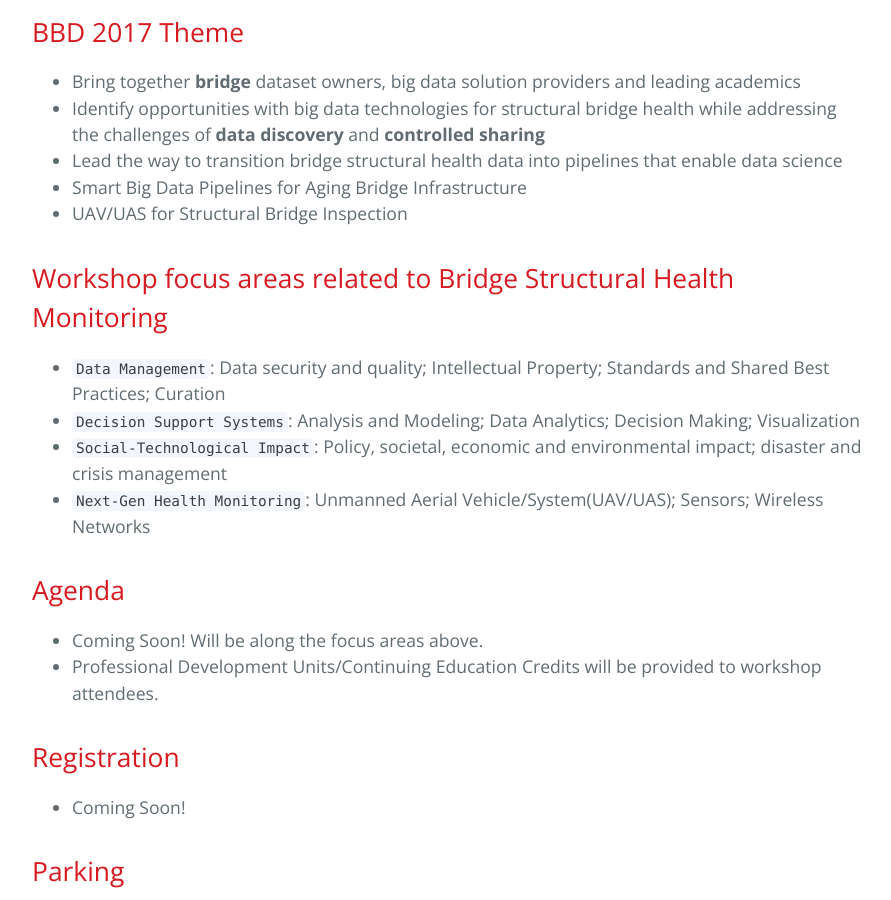
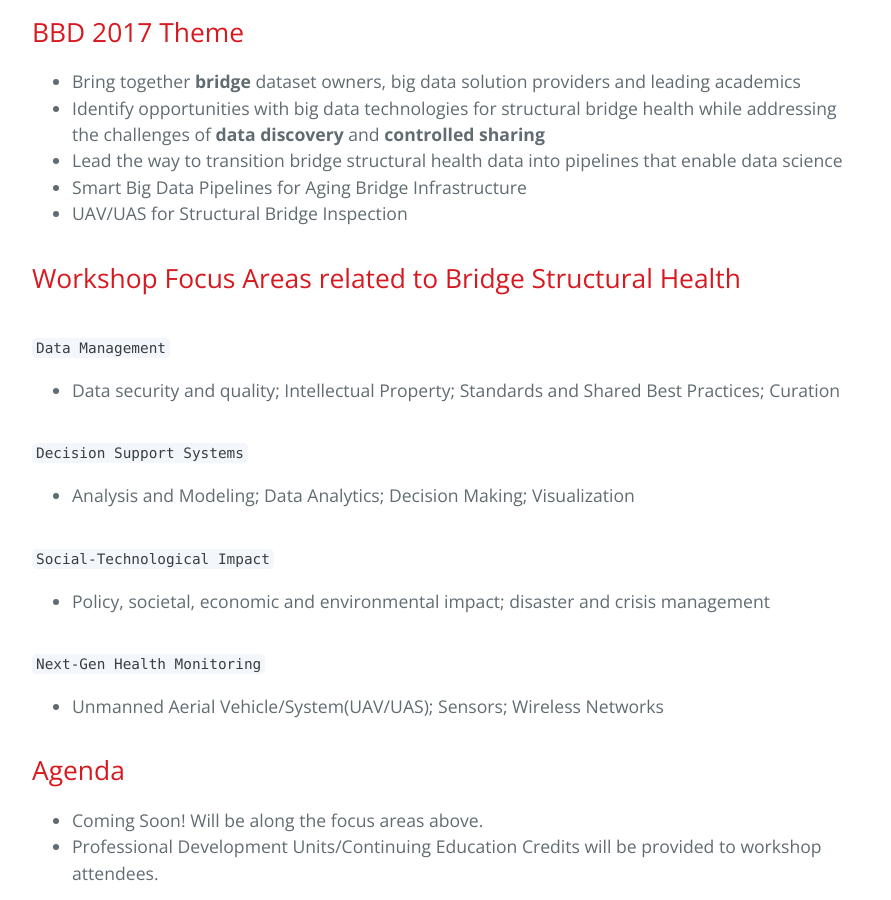
Before and after one commit to BridgingBigData/BridgingBigData.github.io, a Jekyll site: the page built from pages/bbd2017.md, in a window 1280 px wide and 900 px high, scrolled down 1018 px. Shown: the whole window, without its empty margins (192-1083 px from the left). Built offline with Jekyll 4.4.1, drawn with Linux system fonts in a browser that asks for light colours.

Commit message:
focus areas highlighted

````diff
--- a/pages/bbd2017.md
+++ b/pages/bbd2017.md
@@ -20,11 +20,18 @@ This year BBD workshop is collocated with the MBDH All-Hands meeting at the Kiew
 - Smart Big Data Pipelines for Aging Bridge Infrastructure
 - UAV/UAS for Structural Bridge Inspection
 
-## Workshop focus areas related to Bridge Structural Health Monitoring
-- ```Data Management```: Data security and quality; Intellectual Property; Standards and Shared Best Practices; Curation
-- ```Decision Support Systems```: Analysis and Modeling; Data Analytics; Decision Making; Visualization
-- ```Social-Technological Impact```: Policy, societal, economic and environmental impact; disaster and crisis management
-- ```Next-Gen Health Monitoring```: Unmanned Aerial Vehicle/System(UAV/UAS); Sensors; Wireless Networks
+## Workshop Focus Areas related to Bridge Structural Health
+### ```Data Management```
+- Data security and quality; Intellectual Property; Standards and Shared Best Practices; Curation
+
+### ```Decision Support Systems```
+- Analysis and Modeling; Data Analytics; Decision Making; Visualization
+
+### ```Social-Technological Impact```
+- Policy, societal, economic and environmental impact; disaster and crisis management
+
+### ```Next-Gen Health Monitoring```
+- Unmanned Aerial Vehicle/System(UAV/UAS); Sensors; Wireless Networks
 
 ## Agenda
 - Coming Soon! Will be along the focus areas above.
````
